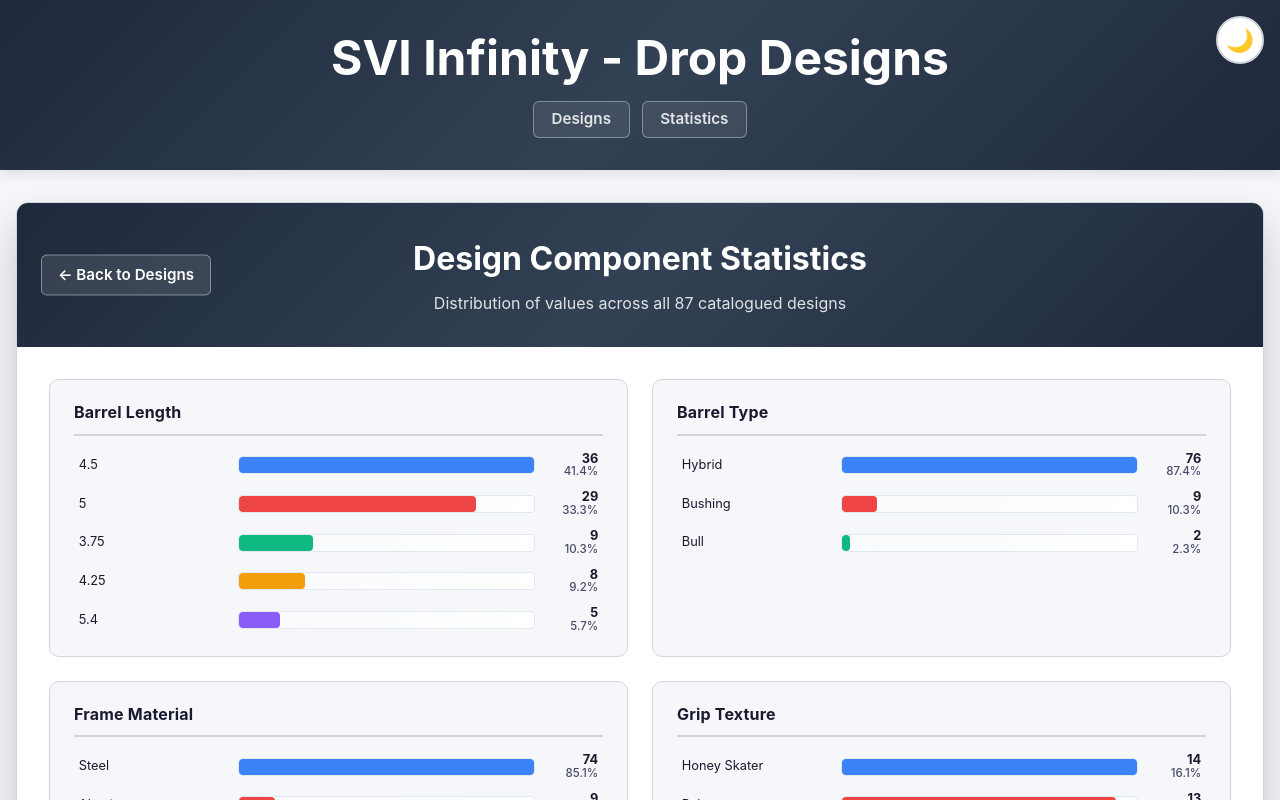
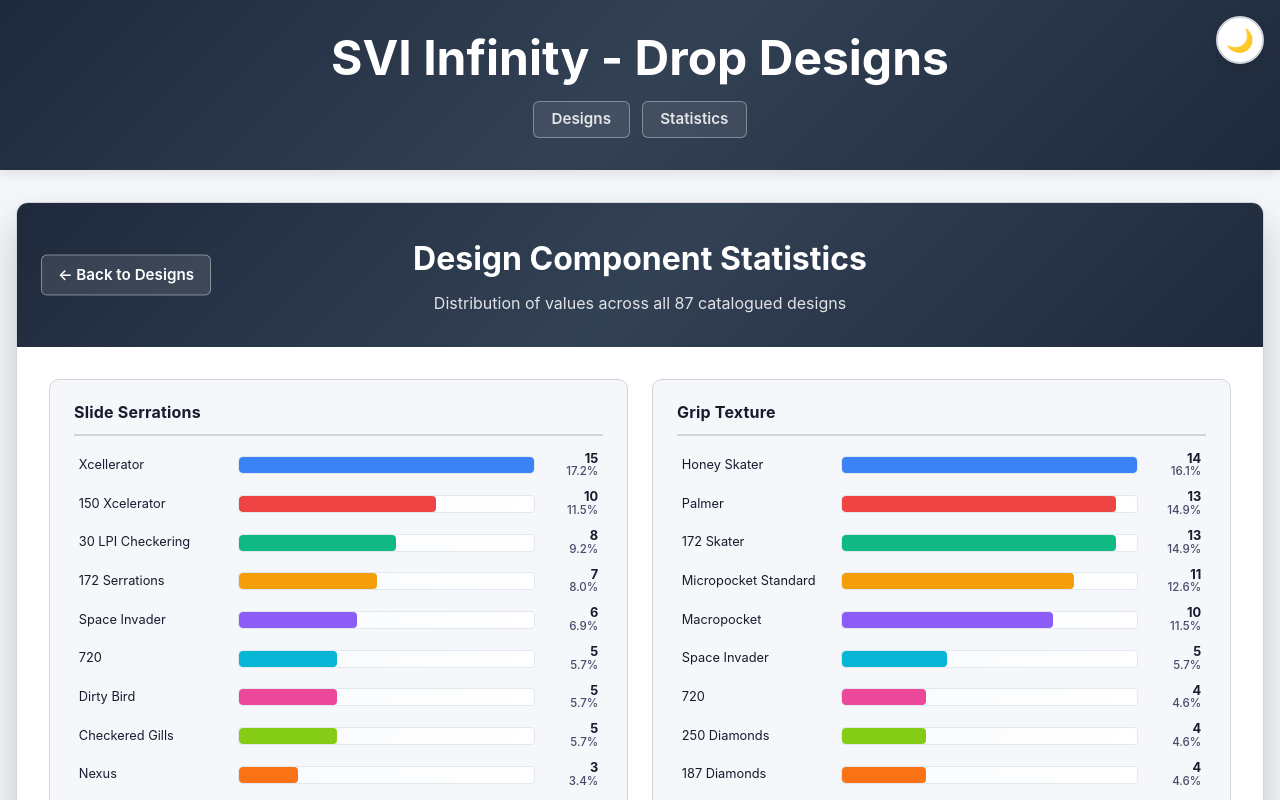
Before and after one commit to schizo-monke/svi-designs, a React (Vite) app: page /stats in a window 1280 px wide. Shown: the top 800 px of the page. Built offline with nearby package versions, Linux system fonts and the light colour scheme.

Commit message:
Sort stats charts by cardinality descending

```diff
--- a/src/components/StatsPage.jsx
+++ b/src/components/StatsPage.jsx
@@ -80,8 +80,8 @@ const StatsPage = () => {
       const data = Object.entries(counts)
         .map(([label, count]) => ({ label, count }))
         .sort((a, b) => b.count - a.count);
-      return { key, label, data, total: data.reduce((s, d) => s + d.count, 0) };
-    });
+      return { key, label, data, cardinality: data.length, total: data.reduce((s, d) => s + d.count, 0) };
+    }).sort((a, b) => b.cardinality - a.cardinality);
   }, []);
 
   return (
```
